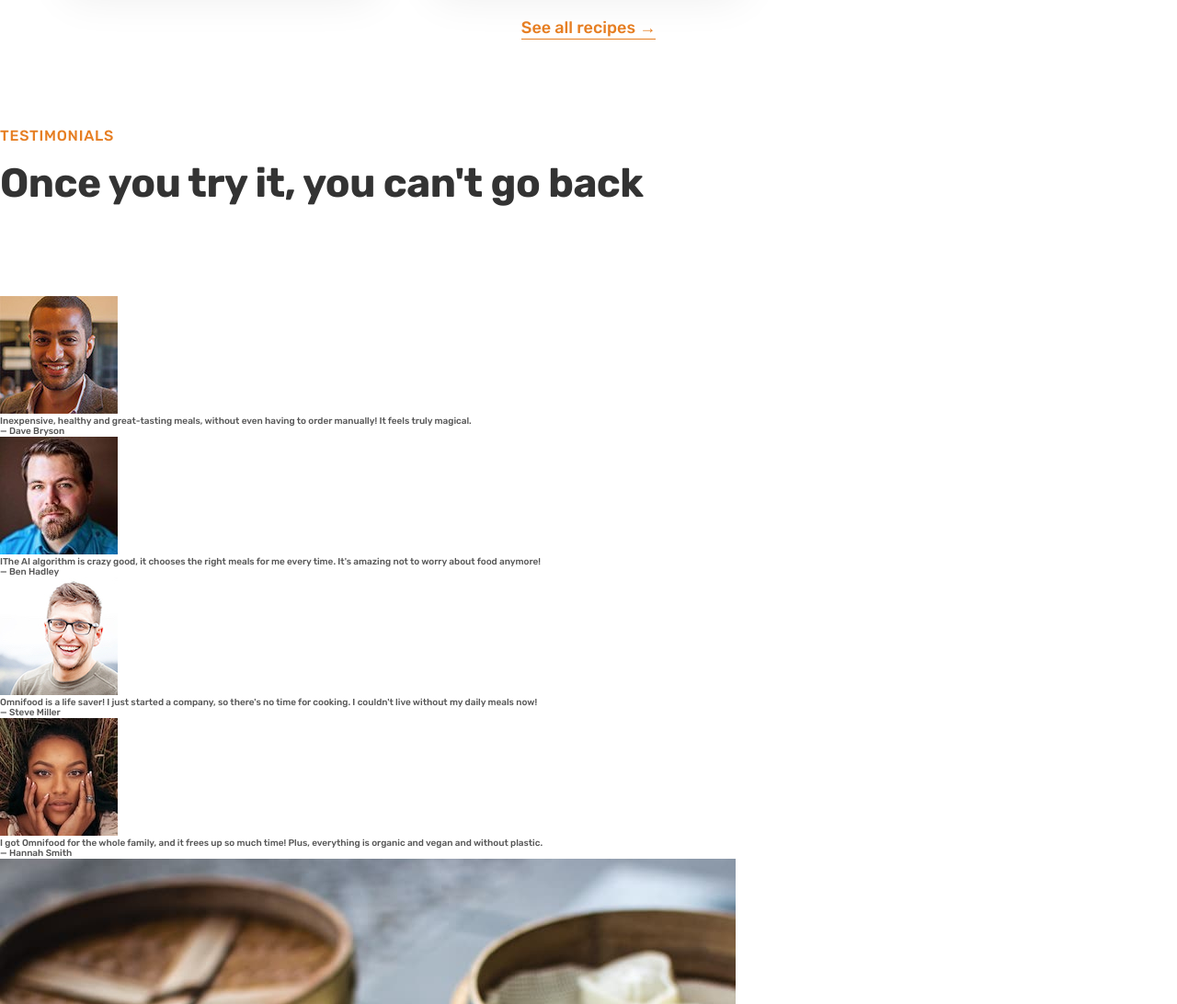
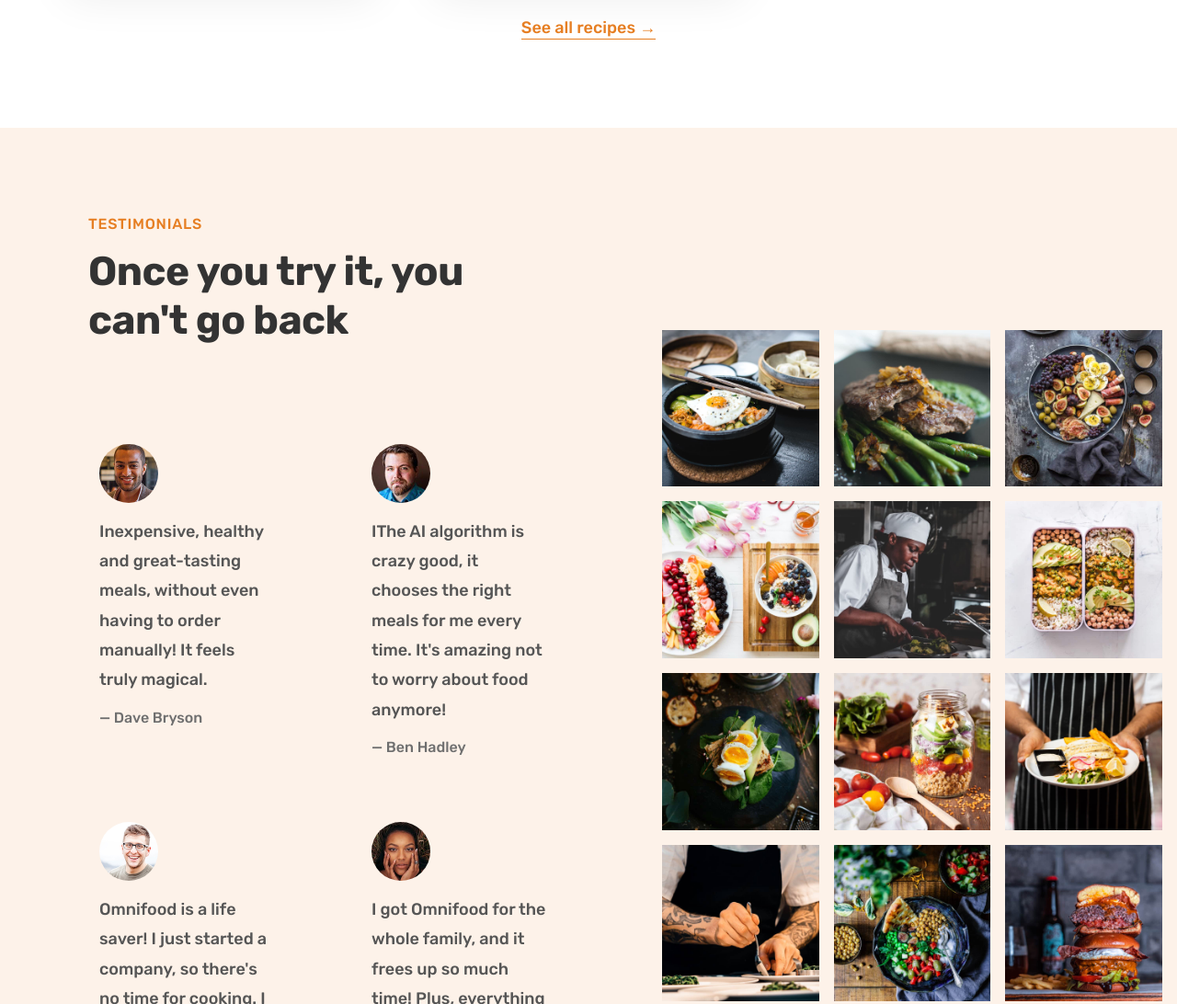
Before and after one commit to FilipGieryk/UdemyCourse, a plain HTML site: page 07-Omnifood-Desktop/content/index.html in a window 1280 px wide. Shown: the part 3440-4532 px from the top of the page at 92% size. Drawn offline with nearby package versions, Linux system fonts and the light colour scheme.

Commit message:
Update style.css

```diff
--- a/07-Omnifood-Desktop/content/css/style.css
+++ b/07-Omnifood-Desktop/content/css/style.css
@@ -205,10 +205,6 @@
   padding: 9.6rem 0;
 }
 
-.section-meals {
-  padding: 9.6rem 0;
-}
-
 .meal {
   box-shadow: 0 2.4rem 4.8rem rgba(0, 0, 0, 0.075);
   border-radius: 11px;
@@ -286,3 +282,75 @@
   text-align: center;
   font-size: 1.8rem;
 }
+
+/* ****************** */
+/* TESTIMONIALS AND GALLERY */
+/* ******************* */
+
+.section-testimonials {
+  background-color: #fdf2e9;
+  display: grid;
+  grid-template-columns: 55fr 45fr;
+  align-items: center;
+}
+/* *********************** */
+/* TESTIMONIALS */
+/* *********************** */
+
+.testimonials--users-testimonials {
+  row-gap: 4.8rem;
+  column-gap: 2.4rem;
+}
+.testimonial {
+  padding: 1.2rem;
+  border-radius: 1.2rem;
+  transition: all 0.3s;
+}
+
+.testimonials {
+  display: grid;
+  grid-template-columns: 1fr 1fr;
+  row-gap: 4.8rem;
+  column-gap: 8rem;
+}
+.testimonials-container {
+  padding: 9.6rem;
+}
+
+.testimonial-text {
+  font-size: 1.8rem;
+  line-height: 1.8;
+  margin-bottom: 1.6rem;
+}
+.testimonials-img {
+  width: 6.4rem;
+  /* height: 35%; */
+  border-radius: 50%;
+  margin-bottom: 1.2rem;
+}
+
+.testimonial-name {
+  font-size: 1.6rem;
+  color: #6f6f6f;
+}
+/* *********************** */
+/* GALLERY */
+/* *********************** */
+
+.gallery-item {
+  overflow: hidden;
+}
+.gallery-item img {
+  display: block;
+  width: 100%;
+  transition: all 0.4s;
+}
+.gallery-item img:hover {
+  transform: scale(1.1);
+}
+.gallery {
+  display: grid;
+  grid-template-columns: repeat(3, 1fr);
+  gap: 1.6rem;
+  padding: 1.6rem;
+}
```
